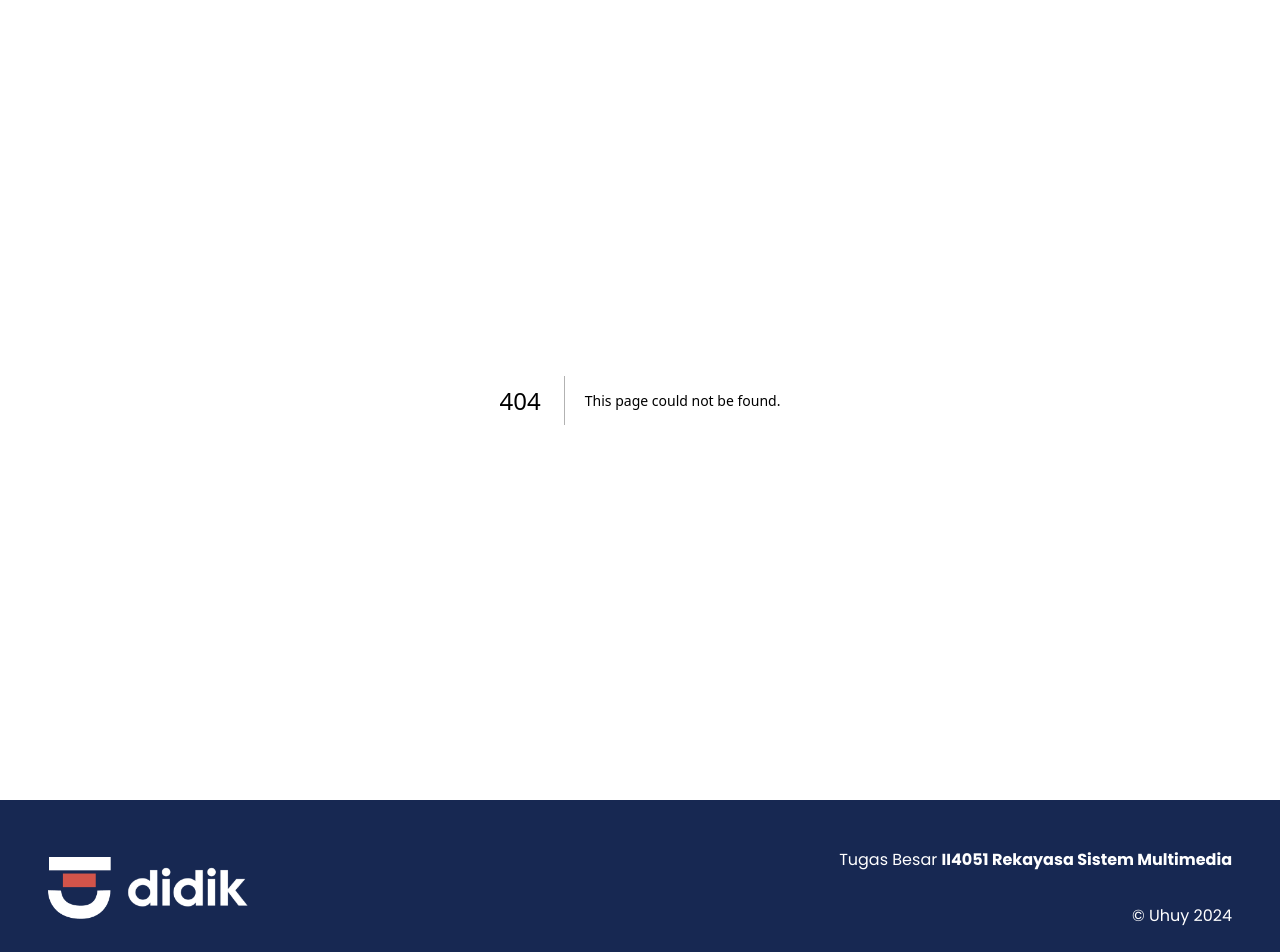
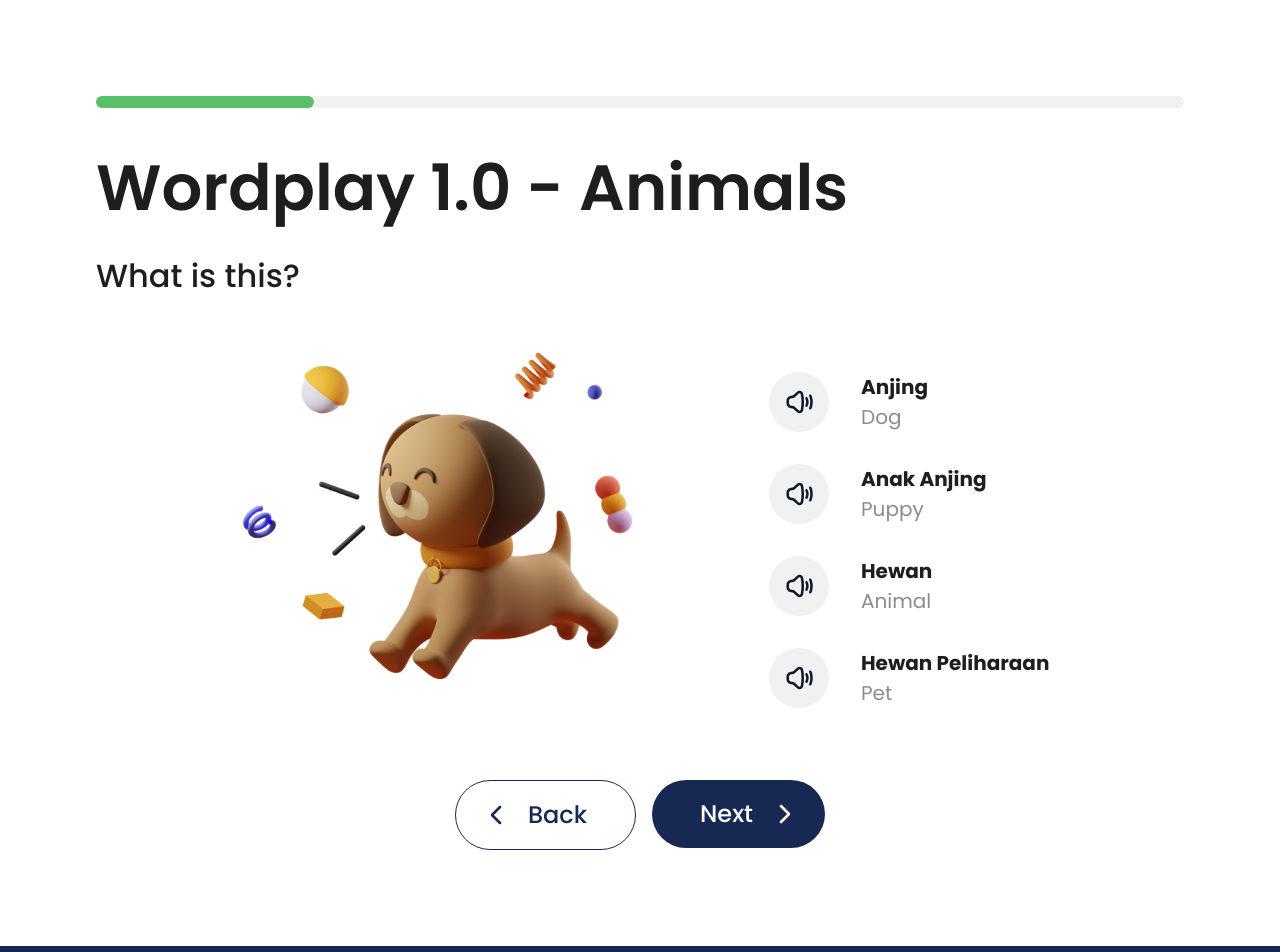
Before and after one commit to raniakiranaa/Tubes-Reksismul-Didik, a Next.js app: page /word in a window 1280 px wide. Before the commit this address had no page. Shown: the top 952 px of the page. Built offline with nearby package versions, Linux system fonts and the light colour scheme.

Commit message:
feat: wordplay

```diff
--- a/public/icons/arrow/Arrow.js
+++ b/public/icons/arrow/Arrow.js
@@ -1,17 +1,30 @@
+import PropTypes from 'prop-types';
+
 export const Arrow = (props) => {
+    const { fillClassName, flipHorizontal } = props;
+
+    const arrowStyle = {
+        transform: flipHorizontal ? 'scaleX(-1)' : 'none',
+    };
+
     return (
         <svg
             viewBox="0 0 24 24"
             fill="none"
             xmlns="http://www.w3.org/2000/svg"
+            style={arrowStyle}
         >
             <path
                 fillRule="evenodd"
                 clipRule="evenodd"
                 d="M8.29289 5.29289C8.68342 4.90237 9.31658 4.90237 9.70711 5.29289L15.5303 11.1161C16.0185 11.6043 16.0185 12.3957 15.5303 12.8839L9.70711 18.7071C9.31658 19.0976 8.68342 19.0976 8.29289 18.7071C7.90237 18.3166 7.90237 17.6834 8.29289 17.2929L13.5858 12L8.29289 6.70711C7.90237 6.31658 7.90237 5.68342 8.29289 5.29289Z"
-                className={props.fillClassName}
+                className={fillClassName}
             />
         </svg>
+    );
+}
 
-    )
-}
+Arrow.propTypes = {
+    fillClassName: PropTypes.string,
+    flipHorizontal: PropTypes.bool,
+};
--- /dev/null
+++ b/src/app/word/page.js
@@ -0,0 +1,78 @@
+"use client"
+
+import Image from 'next/image';
+import img from '/public/images/word/dog.png';
+import { Button, RoundIconButton } from '@/components/shares/button';
+
+export default function App() {
+    const handleSoundClick = () => {
+        console.log('Sound icon clicked');
+        // const audio = new Audio('/path/to/your/sound/file.mp3');
+        // audio.play();
+    };
+
+    return (
+        <div className="flex min-h-screen flex-col p-24">
+            <div className="w-full bg-body-text rounded-full h-3 dark:bg-gray-700">
+                <div className="bg-positive-2 h-3 rounded-full" style={{ width: '20%' }}></div>
+            </div>
+            <div className="text-main-text semibold-64 pt-8">Wordplay 1.0 - Animals</div>
+            <div className="text-main-text medium-32 pt-4">What is this?</div>
+            <div className="flex flex-row ml-32">
+                <div>
+                    <Image src={img} alt="icon" height={480}/>
+                </div>
+                <div className="flex justify-center flex-col ml-16">
+                    <div className="flex flex-row space-x-8">
+                        <RoundIconButton onClick={ handleSoundClick } />
+                        <div className="flex flex-col justify-center">
+                            <div className="bold-20 text-main-text">
+                                Anjing
+                            </div>
+                            <div className="text-sub-text regular-20">
+                                Dog
+                            </div>
+                        </div>
+                    </div>
+                    <div className="flex flex-row mt-8 space-x-8">
+                        <RoundIconButton onClick={ handleSoundClick } />
+                        <div className="flex flex-col justify-center">
+                            <div className="bold-20 text-main-text">
+                                Anak Anjing
+                            </div>
+                            <div className="text-sub-text regular-20">
+                                Puppy
+                            </div>
+                        </div>
+                    </div>
+                    <div className="flex flex-row mt-8 space-x-8">
+                        <RoundIconButton onClick={ handleSoundClick } />
+                        <div className="flex flex-col justify-center">
+                            <div className="bold-20 text-main-text">
+                                Hewan
+                            </div>
+                            <div className="text-sub-text regular-20">
+                                Animal
+                            </div>
+                        </div>
+                    </div>
+                    <div className="flex flex-row mt-8 space-x-8">
+                        <RoundIconButton onClick={ handleSoundClick } />
+                        <div className="flex flex-col justify-center">
+                            <div className="bold-20 text-main-text">
+                                Hewan Peliharaan
+                            </div>
+                            <div className="text-sub-text regular-20">
+                                Pet
+                            </div>
+                        </div>
+                    </div>
+                </div>
+            </div>
+            <div className="flex flex-row justify-center space-x-4">
+                <Button linkPage="/word" title="Back" type="medium-secondary"/>
+                <Button linkPage="/word" title="Next" type="medium"/>
+            </div>
+        </div>
+    );
+}
--- a/src/app/wordopen/page.js
+++ b/src/app/wordopen/page.js
@@ -1,4 +1,3 @@
-import { CardVertical } from "@/components/shares/card"
 import word from '/public/images/word/one.png'
 import Image from 'next/image';
 import { Button } from '@/components/shares/button'
@@ -16,7 +15,7 @@ export default function App() {
                     Master your pronunication with a little wordplay! Immerse yourself in a captivating journey where you'll hear various speakers express a myriad of synonyms for captivating images. Dive into the rich tapestry of language and let your pronunciation skills soar with Wordplay!"
                     </div>
                     <div className="flex justify-end pt-16 mr-12">
-                        <Button title="Let's Go!" type="medium-secondary"/>
+                        <Button linkPage="/word" title="Let's Go!" type="medium-secondary"/>
                     </div>
                 </div>
             </div>
--- a/src/components/shares/button/Button.js
+++ b/src/components/shares/button/Button.js
@@ -1,5 +1,6 @@
 import React from 'react';
 import PropTypes from 'prop-types';
+import Link from 'next/link';
 import { Arrow } from '/public/icons/arrow'
 
 export const Button = (props) => {
@@ -32,17 +33,25 @@ export const Button = (props) => {
     }
 
     return (
-        <button
-            className={`flex items-center justify-center ${custom} rounded-full hover:shadow-lg`}
-            onClick={ props.onClick }
-        >
-            <div className='flex flex-row ml-6'>
-                { props.title }
-                <div className={`pl-4 ${size}`}>
-                    <Arrow fillClassName={arrowCust} />
-                </div>
+        <Link href={props.linkPage}>
+            <div className={`flex items-center justify-center ${custom} rounded-full hover:shadow-lg`}>
+                {props.title === 'Back' ? (
+                    <div className="flex flex-row items-center mr-6">
+                        <div className={`pr-4 ${size}`}>
+                            <Arrow fillClassName={arrowCust} flipHorizontal={ true }/>
+                        </div>
+                        {props.title}
+                    </div>
+                ): (
+                    <div className='flex flex-row items-center ml-6'>
+                        {props.title}
+                        <div className={`pl-4 ${size}`}>
+                            <Arrow fillClassName={arrowCust} flipHorizontal={ false }/>
+                        </div>
+                    </div>
+                )}
             </div>
-        </button>
+        </Link>
     );
 }
 
@@ -55,6 +64,6 @@ Button.propTypes = {
         "large",
         "large-secondary",
     ]),
-    onClick: PropTypes.func,
+    linkPage: PropTypes.string,
     title: PropTypes.string.isRequired,
 };
--- /dev/null
+++ b/src/components/shares/button/IconButton.js
@@ -0,0 +1,20 @@
+import React from 'react';
+import PropTypes from 'prop-types';
+import Image from 'next/image';
+import sound from '/public/images/word/sound.svg';
+
+export const RoundIconButton = (props) => {
+    return (
+        <button
+            className="bg-body-text hover:bg-sub-text rounded-full flex items-center justify-center"
+            onClick={props.onClick}
+            style={{ width: '60px', height: '60px' }}
+        >
+            <Image src={ sound } alt="sound" width={30} height={30}/>
+        </button>
+    );
+};
+
+RoundIconButton.propTypes = {
+    onClick: PropTypes.func,
+};
--- a/src/components/shares/button/index.js
+++ b/src/components/shares/button/index.js
@@ -1 +1,2 @@
 export { Button } from './Button'
+export { RoundIconButton } from './IconButton'
```
Also changed, not shown: public/images/word/dog.png (added), public/images/word/sound.svg (added).
